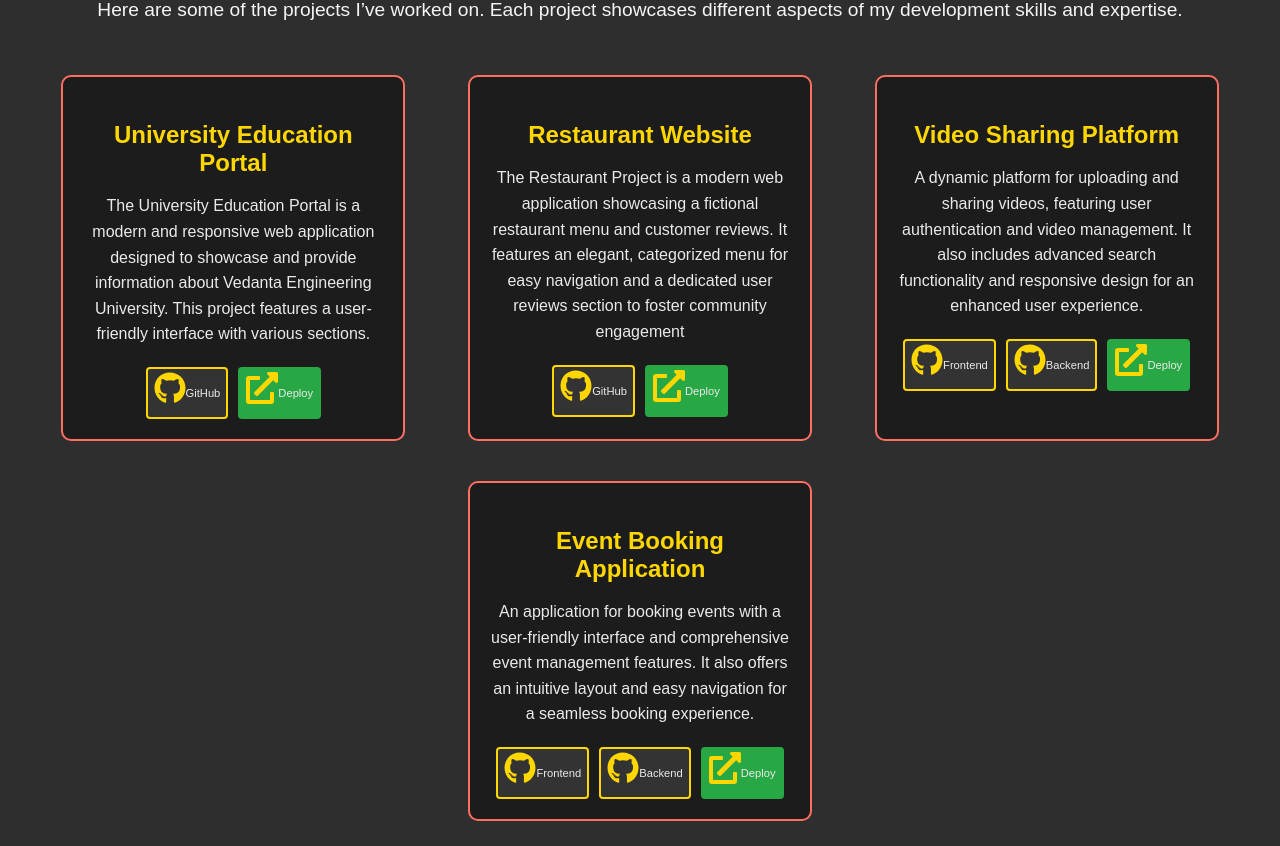
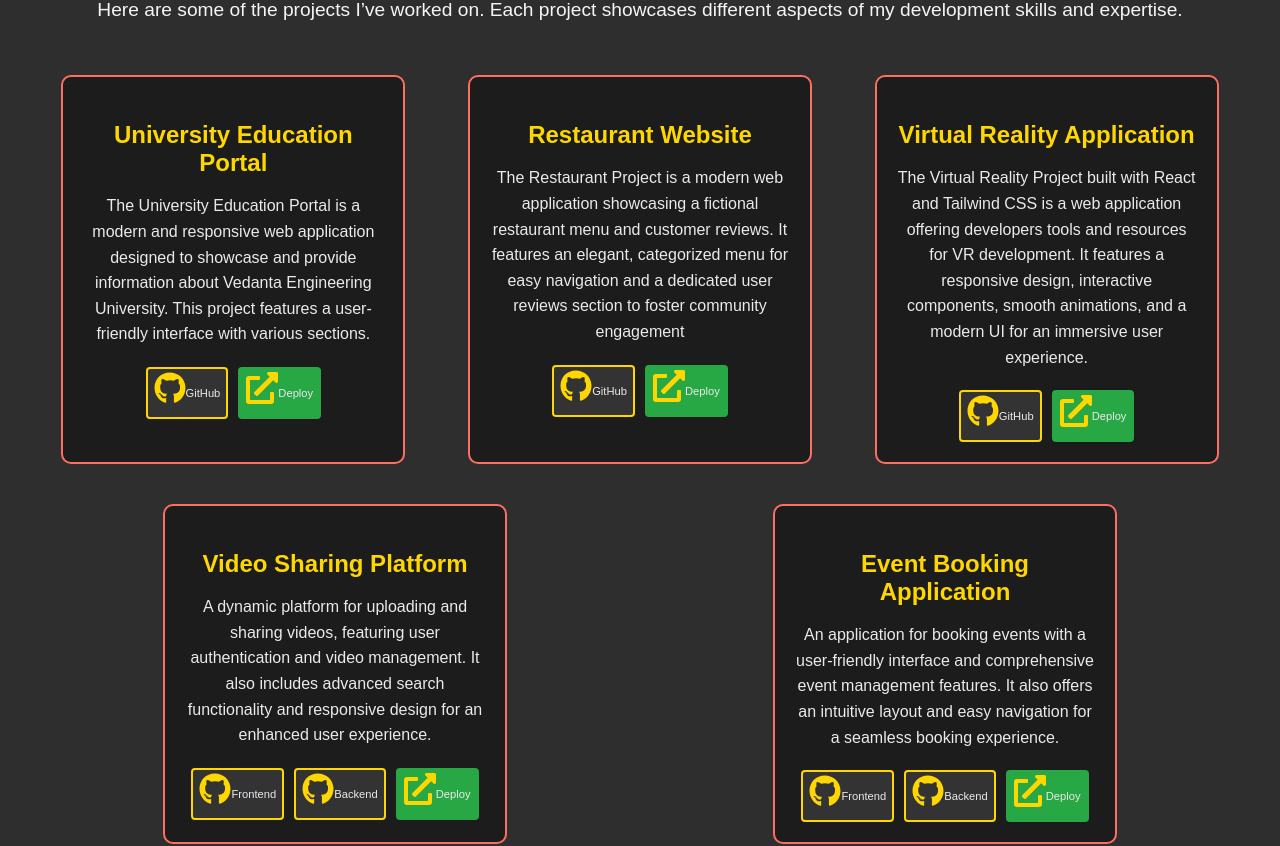
Before and after one commit to heyAnkit18/Modern-Portfolio-with-React-FramerMotion, a React (Create React App) app: page / in a window 1280 px wide. Shown: the part 2380-3226 px from the top of the page. Built offline with nearby package versions, Linux system fonts and the light colour scheme.

Commit message:
Project updated

```diff
--- a/src/components/Projects.jsx
+++ b/src/components/Projects.jsx
@@ -14,6 +14,12 @@
     description: 'The Restaurant Project is a modern web application showcasing a fictional restaurant menu and customer reviews. It features an elegant, categorized menu for easy navigation and a dedicated user reviews section to foster community engagement',
     github: 'https://github.com/heyAnkit18/Restaurant-Website-REACT-FRAMER-MOTION',
     deploy: 'https://restaurantpunjabitadka.netlify.app/'
+  },
+  {
+    title: 'Virtual Reality Application',
+    description: 'The Virtual Reality Project built with React and Tailwind CSS is a web application offering developers tools and resources for VR development. It features a responsive design, interactive components, smooth animations, and a modern UI for an immersive user experience.',
+    github: 'https://github.com/heyAnkit18/VirtualReality-Website-REACT-TAILWIND',
+    deploy: 'https://stunning-meerkat-de86a1.netlify.app/'
   },
   {
     title: 'Video Sharing Platform',
```
